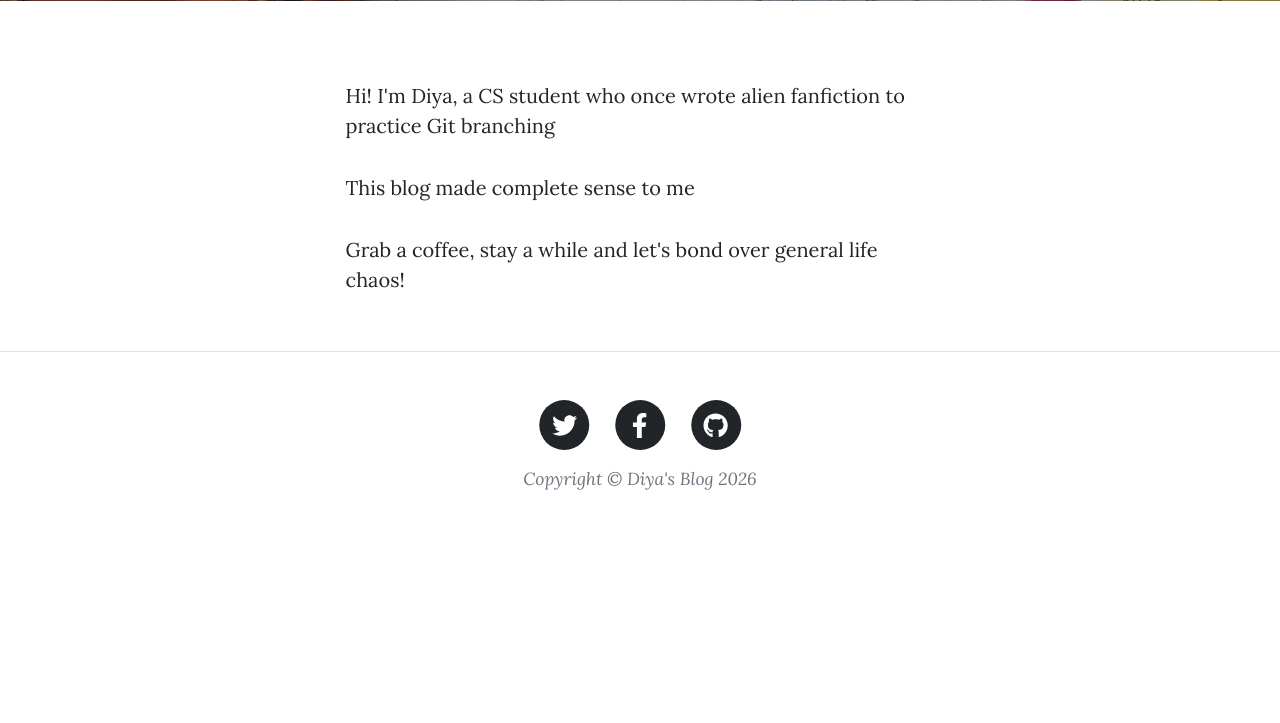
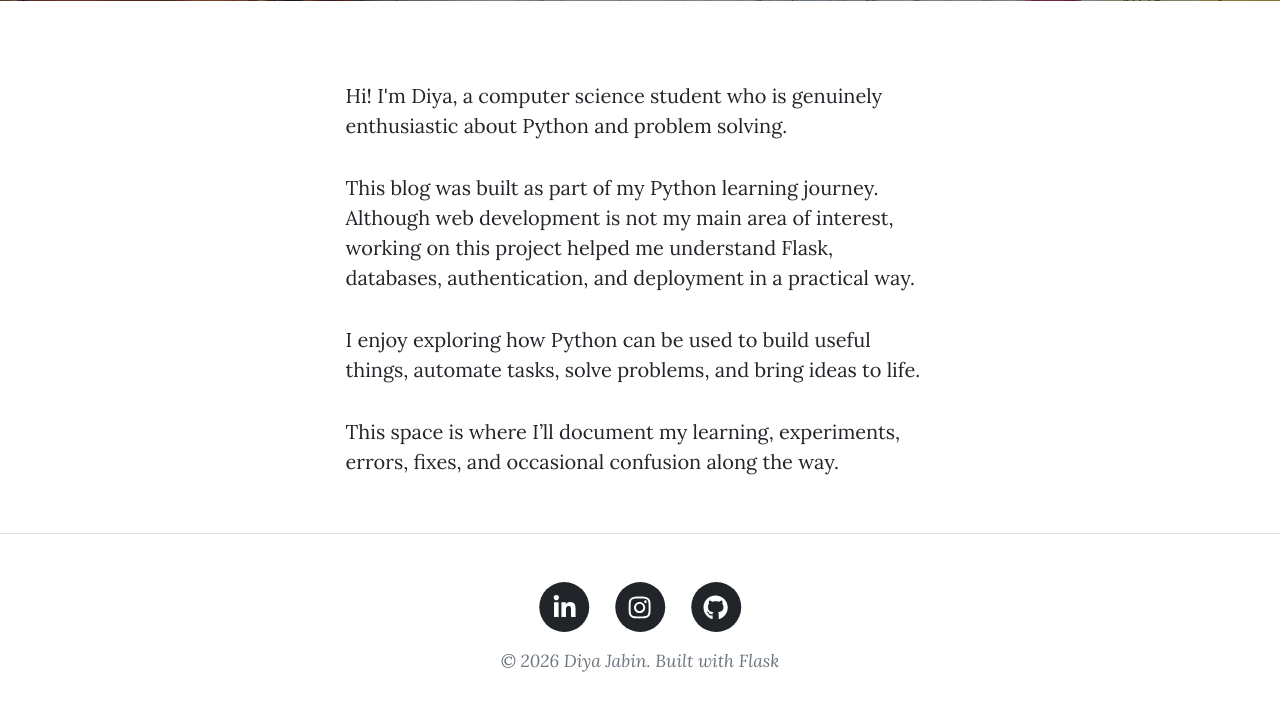
Before and after one commit to DiyaJabin/diyas-blog, a Flask app: page /about in a window 1280 px wide. Shown: the part 531-1254 px from the top of the page. Before the commit the page ends 1021 px from the top, so only its background shows below. Run offline with Flask 3, Linux system fonts and the light colour scheme; parts of the project's set-up code (start-up, migrations or seed data) failed here and were passed over; some libraries are stand-ins or nearby versions.

Commit message:
Final Changes

```diff
--- a/templates/about.html
+++ b/templates/about.html
@@ -22,14 +22,20 @@
     <div class="row gx-4 gx-lg-5 justify-content-center">
       <div class="col-md-10 col-lg-8 col-xl-7">
         <p>
-            Hi! I'm Diya, a CS student who once wrote alien fanfiction to practice Git branching
-        </p>
-        <p>
-          This blog made complete sense to me
-        </p>
-        <p>
-         Grab a coffee, stay a while and let's bond over general life chaos!
-        </p>
+    Hi! I'm Diya, a computer science student who is genuinely enthusiastic about Python and problem solving.
+</p>
+
+<p>
+    This blog was built as part of my Python learning journey. Although web development is not my main area of interest, working on this project helped me understand Flask, databases, authentication, and deployment in a practical way.
+</p>
+
+<p>
+    I enjoy exploring how Python can be used to build useful things, automate tasks, solve problems, and bring ideas to life.
+</p>
+
+<p>
+    This space is where I’ll document my learning, experiments, errors, fixes, and occasional confusion along the way.
+</p>
       </div>
     </div>
   </div>
--- a/templates/footer.html
+++ b/templates/footer.html
@@ -5,18 +5,18 @@
                   <div class="col-md-10 col-lg-8 col-xl-7">
                       <ul class="list-inline text-center">
                           <li class="list-inline-item">
-                              <a href="#!">
+                            <a href="https://www.linkedin.com/in/diya-jabin-b83744321/" target="_blank">
                                 <span class="fa-stack fa-lg">
                                     <i class="fas fa-circle fa-stack-2x"></i>
-                                      <i class="fab fa-twitter fa-stack-1x fa-inverse"></i>
+                                    <i class="fab fa-linkedin-in fa-stack-1x fa-inverse"></i>
                                 </span>
                             </a>
                         </li>
                           <li class="list-inline-item">
-                              <a href="#!">
+                            <a href="https://www.instagram.com/diyaneedsreboot/" target="_blank">
                                 <span class="fa-stack fa-lg">
                                     <i class="fas fa-circle fa-stack-2x"></i>
-                                      <i class="fab fa-facebook-f fa-stack-1x fa-inverse"></i>
+                                    <i class="fab fa-instagram fa-stack-1x fa-inverse"></i>
                                 </span>
                             </a>
                         </li>
@@ -29,7 +29,7 @@
                               </a>
                           </li>
                       </ul>
-                      <div class="small text-center text-muted fst-italic">Copyright &copy; Diya's Blog 2026</div>
+                      <div class="small text-center text-muted fst-italic">© 2026 Diya Jabin. Built with Flask</div>
                   </div>
               </div>
           </div>
--- a/templates/index.html
+++ b/templates/index.html
@@ -10,7 +10,7 @@
       <div class="col-md-10 col-lg-8 col-xl-7">
         <div class="site-heading">
           <h1>Diya's Blog</h1>
-          <span class="subheading">A collection of random rantings.</span>
+          <span class="subheading">Documenting my Python projects, bugs, and small wins.</span>
         </div>
       </div>
     </div>
```
Also changed, not shown: README.md. Lines whose indentation alone changed are shown as unchanged.
